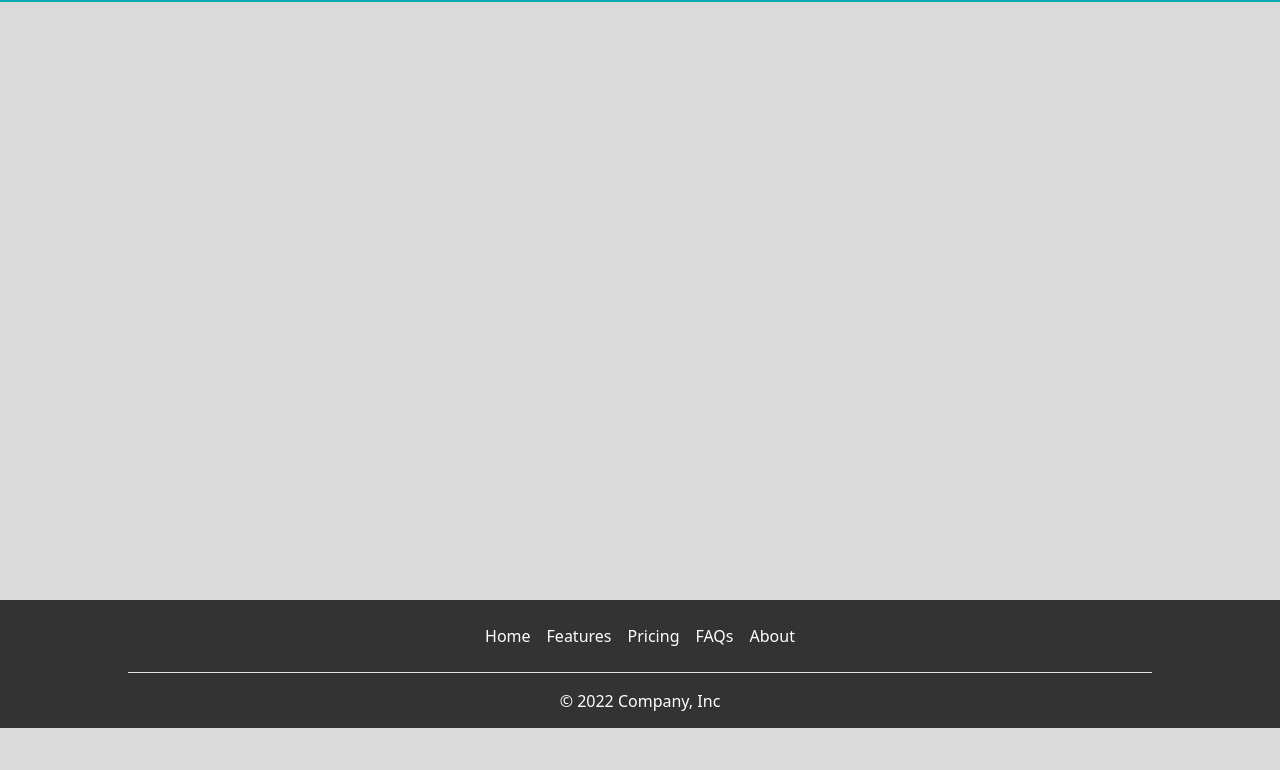
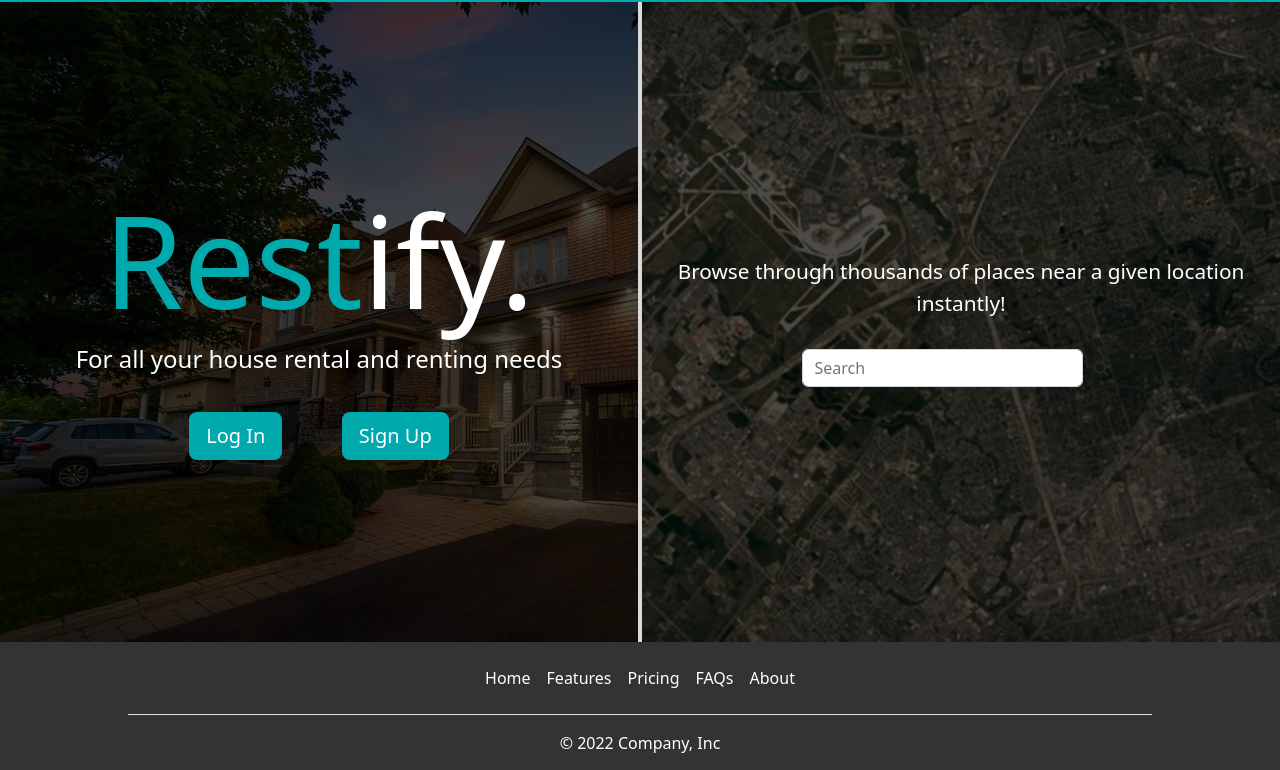
Before and after one commit to gtz666/CSC309-Project, a plain HTML site: page P1/index.html in a window 1280 px wide. Shown: the part 72-842 px from the top of the page. Before the commit the page ends 800 px from the top, so only its background shows below. Drawn offline with nearby package versions, Linux system fonts and the light colour scheme.

Commit message:
Updated Home Page
Made the header/title for home page

```diff
--- a/P1/index.html
+++ b/P1/index.html
@@ -11,6 +11,11 @@
       integrity="sha384-rbsA2VBKQhggwzxH7pPCaAqO46MgnOM80zW1RWuH61DGLwZJEdK2Kadq2F9CUG65"
       crossorigin="anonymous"
     />
+    <link
+      rel="stylesheet"
+      href="https://stackpath.bootstrapcdn.com/font-awesome/4.7.0/css/font-awesome.min.css"
+    />
+
     <script
       src="https://cdn.jsdelivr.net/npm/bootstrap@5.2.3/dist/js/bootstrap.bundle.min.js"
       integrity="sha384-kenU1KFdBIe4zVF0s0G1M5b4hcpxyD9F7jL+jjXkk+Q2h455rYXK/7HAuoJl+0I4"
@@ -85,7 +90,42 @@
         </div>
       </div>
     </nav>
-    <div class="home full-page"></div>
+    <div class="home full-page">
+      <div class="front-page">
+        <div class="page-header">
+          <div class="title">
+            <h1><span class="title-green">Rest</span>ify.</h1>
+          </div>
+          <div class="title-tag">
+            <h4>For all your house rental and renting needs</h4>
+          </div>
+          <div class="account-buttons">
+            <button type="button" class="btn btn-sec btn-lg">Log In</button>
+            <button type="button" class="btn btn-sec btn-lg">Sign Up</button>
+          </div>
+        </div>
+        <div class="search">
+          <div class="search-tag">
+            Browse through thousands of places near a given location instantly!
+          </div>
+          <div class="input-group rounded search-bar">
+            <input
+              type="search"
+              class="form-control rounded"
+              placeholder="Search"
+              aria-label="Search"
+              aria-describedby="search-addon"
+            />
+            <span
+              class="input-group-text border-0 bg-transparent"
+              id="search-addon"
+            >
+              <i class="fa fa-search"></i>
+            </span>
+          </div>
+        </div>
+      </div>
+    </div>
     <footer class="footer py-3">
       <ul
         class="nav justify-content-center footer-links border-bottom pb-3 mb-3"
--- a/P1/style.css
+++ b/P1/style.css
@@ -49,3 +49,95 @@ body {
   width: 80%;
   margin-left: 10%;
 }
+
+/* HOME PAGE */
+
+.home .front-page {
+  width: 100%;
+  display: flex;
+  height: 80vh;
+}
+
+.home .page-header {
+  width: 50%;
+  background: linear-gradient(rgba(0, 0, 0, 0.7), rgba(0, 0, 0, 0.7)),
+    url(/P1/images/home_house.webp);
+  display: flex;
+  flex-direction: column;
+  text-align: center;
+  justify-content: center;
+  align-items: center;
+  border-right: #dadada 2px solid;
+}
+
+.home .search {
+  background: linear-gradient(rgba(0, 0, 0, 0.7), rgba(0, 0, 0, 0.7)),
+    url(/P1/images/google_map.jpg) repeat;
+  width: 50%;
+  display: flex;
+  justify-content: center;
+  align-items: center;
+  flex-direction: column;
+  border-left: #dadada 2px solid;
+  background-size: cover;
+  background-repeat: no-repeat;
+}
+
+.home .search-tag {
+  color: white;
+  font-size: 1.3rem;
+  margin-bottom: 30px;
+  padding: 0px 10px;
+  text-align: center;
+}
+
+.home .search-bar {
+  width: 50%;
+}
+
+.home .title,
+.home .title-tag {
+  color: white;
+}
+
+.home h1 {
+  font-size: 8rem;
+}
+
+.home .title-green {
+  color: var(--primary) !important;
+}
+
+.home .account-buttons {
+  width: 50%;
+  display: flex;
+  justify-content: space-around;
+  margin-top: 30px;
+}
+
+.home .btn-sec {
+  background-color: var(--primary);
+  color: white;
+}
+
+.home .btn-sec:hover {
+  background-color: #44b9bc;
+  color: white;
+}
+
+@media only screen and (max-width: 1024px) {
+  .home .search {
+    width: 100vw;
+    height: 30vh;
+    background-color: var(--secondary);
+  }
+
+  .home .page-header {
+    width: 100vw;
+    height: 80vh;
+  }
+
+  .home .front-page {
+    flex-direction: column;
+  }
+}
```
Also changed, not shown: P1/images/google_map.jpg (added).
